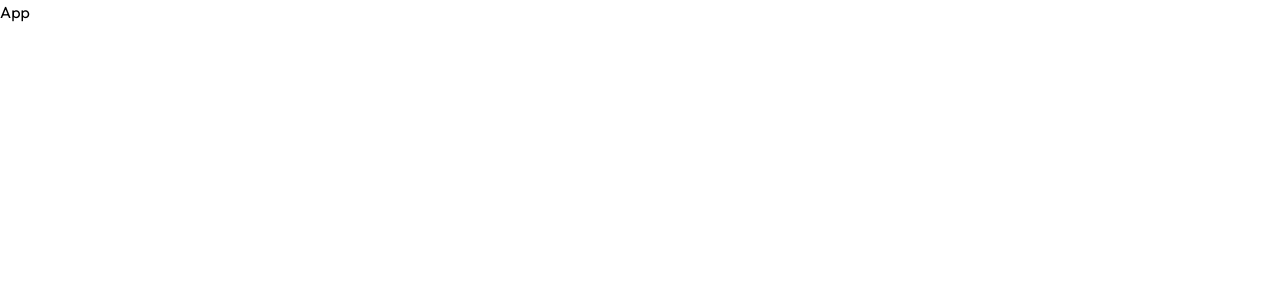
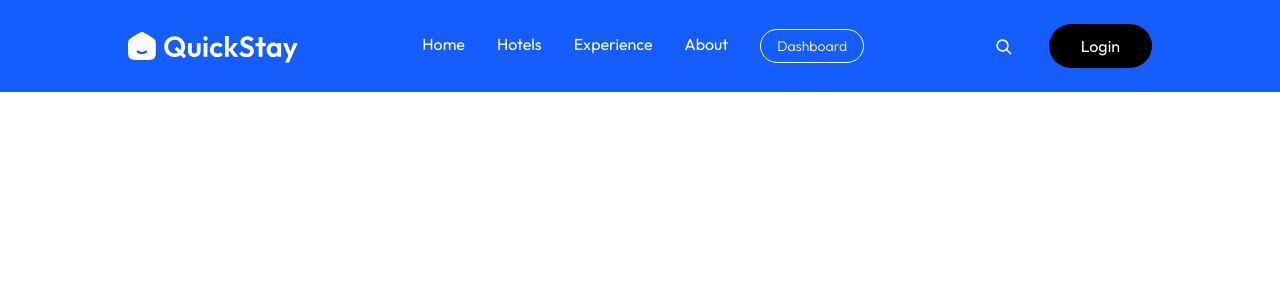
Before and after one commit to Pankajsingh12345678/Hotel-Booking, a React (Vite) app in the folder client/: page / in a window 1280 px wide. Shown: the top 300 px of the page. Built offline with nearby package versions, Linux system fonts and the light colour scheme; a web font is replaced by a local one.

Commit message:
Create responsive navbar

```diff
--- a/client/src/App.jsx
+++ b/client/src/App.jsx
@@ -1,8 +1,14 @@
 import React from 'react'
+import Navbar from './components/Navbar'
+import { useLocation } from 'react-router-dom';
 
 const App = () => {
+
+  const isOwnerPath = useLocation().pathname.includes("owner");
   return (
-    <div>App</div>
+    <div>
+      {!isOwnerPath && <Navbar />}
+    </div>
   )
 }
 
--- /dev/null
+++ b/client/src/components/Navbar.jsx
@@ -0,0 +1,170 @@
+import React from "react";
+import { Link } from "react-router-dom";
+import { assets } from "../assets/assets";
+
+const Navbar = () => {
+    const navLinks = [
+        { name: "Home", path: "/" },
+        { name: "Hotels", path: "/rooms" },
+        { name: "Experience", path: "/" },
+        { name: "About", path: "/" },
+    ];
+
+    const [isScrolled, setIsScrolled] = React.useState(false);
+    const [isMenuOpen, setIsMenuOpen] = React.useState(false);
+
+    React.useEffect(() => {
+        const handleScroll = () => {
+            setIsScrolled(window.scrollY > 10);
+        };
+
+        window.addEventListener("scroll", handleScroll);
+
+        return () => {
+            window.removeEventListener("scroll", handleScroll);
+        };
+    }, []);
+
+    return (
+        <nav
+            className={`fixed top-0 left-0 w-full z-50 bg-blue-600 transition-all duration-500 ${
+                isScrolled ? "shadow-md" : ""
+            }`}
+        >
+            <div
+                className={`w-full flex items-center justify-between px-4 md:px-16 lg:px-24 xl:px-32 transition-all duration-500 ${
+                    isScrolled
+                        ? "py-3 md:py-4"
+                        : "py-4 md:py-6"
+                }`}
+            >
+                {/* Logo */}
+                <Link to="/" className="flex items-center">
+                    <img
+                        src={assets.logo}
+                        alt="Logo"
+                        className="h-9 w-auto object-contain"
+                    />
+                </Link>
+
+                {/* Desktop Navigation */}
+                <div className="hidden md:flex items-center gap-4 lg:gap-8">
+                    {navLinks.map((link) => (
+                        <Link
+                            key={link.name}
+                            to={link.path}
+                            className="group flex flex-col gap-0.5 text-white"
+                        >
+                            <span>{link.name}</span>
+
+                            <span className="h-0.5 w-0 bg-white group-hover:w-full transition-all duration-300" />
+                        </Link>
+                    ))}
+
+                    {/* New Launch */}
+                    <button
+                        type="button"
+                        className="border border-white text-white px-4 py-1.5 text-sm font-light rounded-full cursor-pointer hover:bg-white hover:text-blue-600 transition-all"
+                    >
+                        Dashboard
+                    </button>
+                </div>
+
+                {/* Desktop Right */}
+                <div className="hidden md:flex items-center gap-4">
+                    {/* Search Icon */}
+                    <button
+                        type="button"
+                        aria-label="Search"
+                        className="text-white"
+                    >
+
+                        <img src={assets.searchIcon} alt="search" className={`${isScrolled && 'invert'} h-7 transition-all duration-500`} />
+                    </button>
+
+                    {/* Login */}
+                    <button
+                        type="button"
+                        className="bg-black text-white px-8 py-2.5 rounded-full ml-4 hover:bg-gray-800 transition-all duration-300"
+                    >
+                        Login
+                    </button>
+                </div>
+
+                {/* Mobile Menu Button */}
+                <button
+                    type="button"
+                    aria-label="Open menu"
+                    onClick={() => setIsMenuOpen(true)}
+                    className="md:hidden text-white"
+                >
+                   <img onClick={()=> setIsMenuOpen(!isMenuOpen)} src={assets.menuIcon} alt="" className={`${isScrolled && "invert"} h-4`} />
+                </button>
+            </div>
+
+            {/* Mobile Menu */}
+            <div
+                className={`fixed inset-0 bg-blue-600 min-h-screen flex flex-col items-center justify-center gap-6 md:hidden transition-transform duration-500 ${
+                    isMenuOpen
+                        ? "translate-x-0"
+                        : "translate-x-full"
+                }`}
+            >
+                {/* Close Button */}
+                <button
+                    type="button"
+                    aria-label="Close menu"
+                    className="absolute top-5 right-5 text-white"
+                    onClick={() => setIsMenuOpen(false)}
+                >
+                    <img src={assets.closeIcon} alt="close-menu" className="h-6.5" />
+                </button>
+
+                {/* Mobile Logo */}
+                <Link
+                    to="/"
+                    onClick={() => setIsMenuOpen(false)}
+                    className="absolute top-5 left-5"
+                >
+                    <img
+                        src={assets.logo}
+                        alt="Logo"
+                        className="h-8 w-auto object-contain"
+                    />
+                </Link>
+
+                {/* Mobile Links */}
+                {navLinks.map((link) => (
+                    <Link
+                        key={link.name}
+                        to={link.path}
+                        onClick={() => setIsMenuOpen(false)}
+                        className="text-lg font-medium text-white"
+                    >
+                        {link.name}
+                    </Link>
+                ))}
+
+                {/* Mobile New Launch */}
+                <button
+                    type="button"
+                    className="border border-white text-white px-5 py-2 text-sm rounded-full"
+                    onClick={() => setIsMenuOpen(false)}
+                >
+                    Dashboard
+                </button>
+
+                {/* Mobile Login */}
+                <button
+                    type="button"
+                    className="bg-black text-white px-8 py-2.5 rounded-full"
+                    onClick={() => setIsMenuOpen(false)}
+                >
+                    Login
+                </button>
+            </div>
+        </nav>
+    );
+};
+
+export default Navbar;
```
